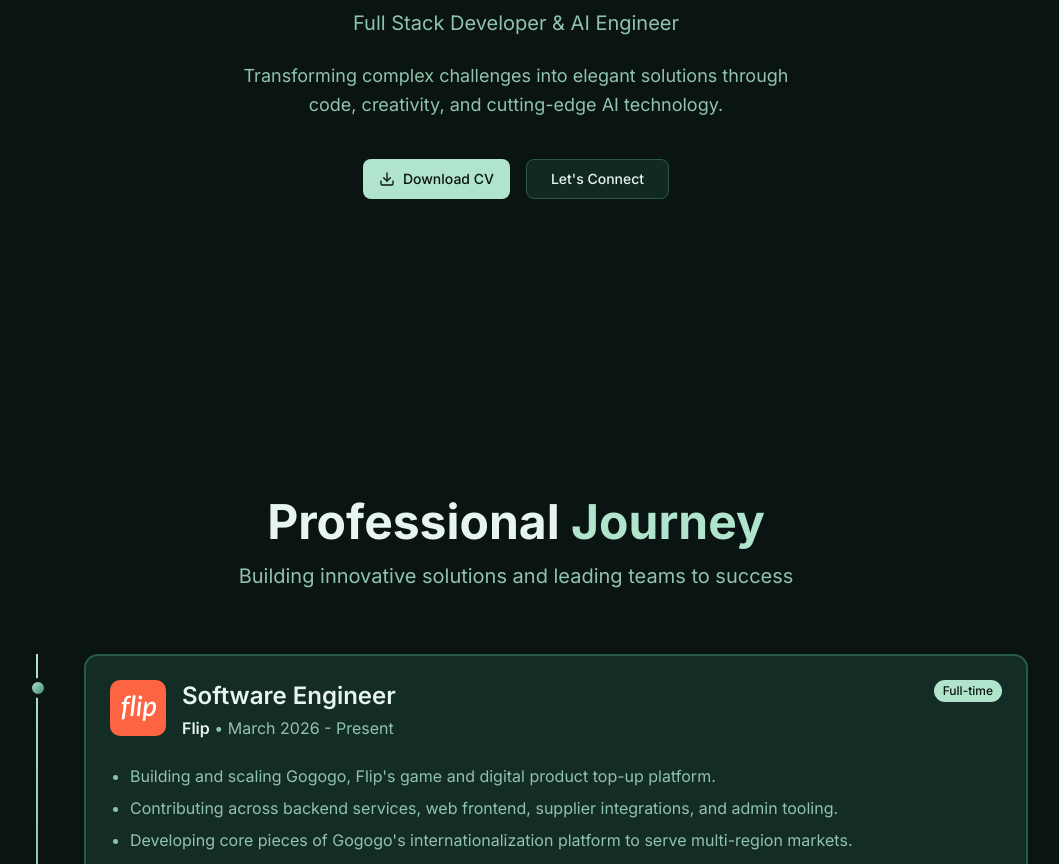
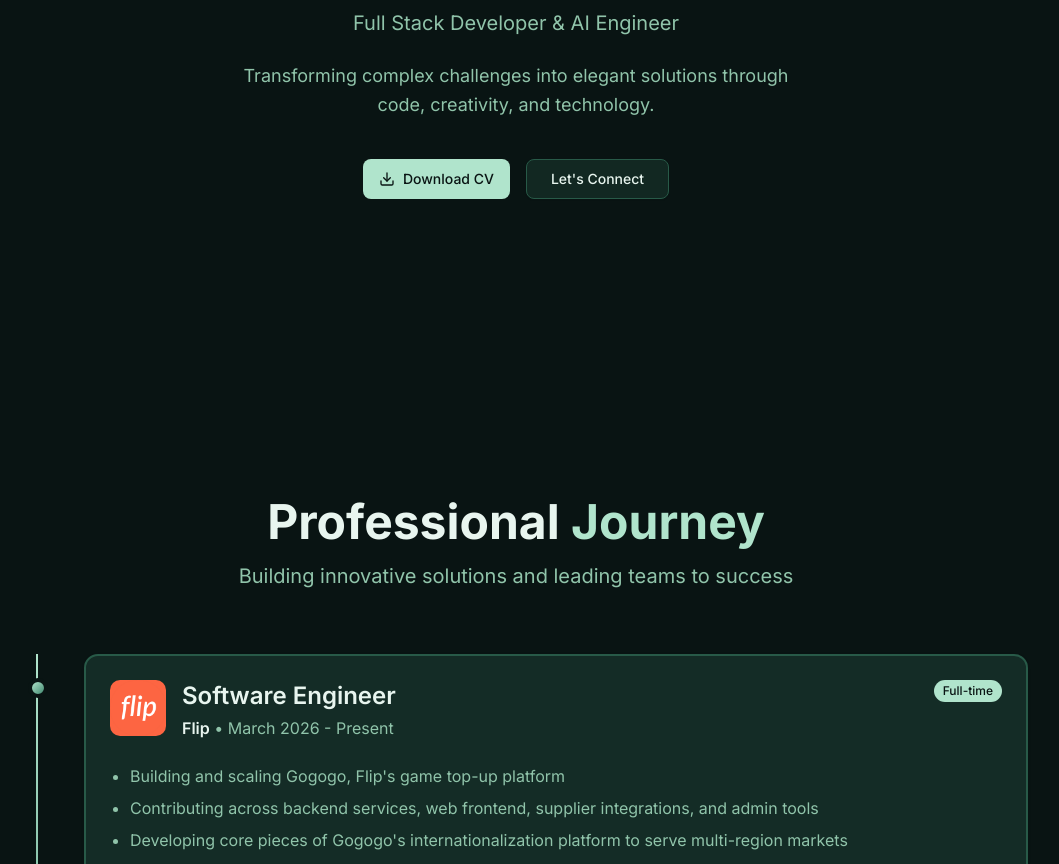
Before and after one commit to zalfyputra/zalfy-portfolio, a Next.js app: page / in a window 1280 px wide. Shown: the part 430-1294 px from the top of the page, without its empty margins (124-1183 px from the left). Built offline with nearby package versions, Linux system fonts and the light colour scheme.

Commit message:
docs: update several texts

```diff
--- a/app/page.tsx
+++ b/app/page.tsx
@@ -1,6 +1,7 @@
 "use client"
 
 import Image from "next/image"
+import { BackToTop } from "@/components/back-to-top"
 import { Navbar } from "@/components/navbar"
 import { Reveal } from "@/components/reveal"
 import { Button } from "@/components/ui/button"
@@ -17,9 +18,9 @@ export default function Home() {
       companyLogo: "/flip.png",
       type: "Full-time",
       achievements: [
-        "Building and scaling Gogogo, Flip's game and digital product top-up platform.",
-        "Contributing across backend services, web frontend, supplier integrations, and admin tooling.",
-        "Developing core pieces of Gogogo's internationalization platform to serve multi-region markets.",
+        "Building and scaling Gogogo, Flip's game top-up platform",
+        "Contributing across backend services, web frontend, supplier integrations, and admin tools",
+        "Developing core pieces of Gogogo's internationalization platform to serve multi-region markets",
         "More coming soon...",
       ],
     },
@@ -32,7 +33,7 @@ export default function Home() {
       achievements: [
         "Contributed to an AI oncall assistant built by the GrabFood Transaction Platform team",
         "Authored playbooks across multiple issue categories to help with oncall investigations",
-        "Helped reduce manual oncall effort by standardizing how common issues are handled.",
+        "Helped reduce manual oncall effort by standardizing how common issues are handled",
       ],
     },
     {
@@ -127,6 +128,7 @@ export default function Home() {
   return (
     <main className="min-h-screen overflow-x-hidden">
       <Navbar />
+      <BackToTop />
 
       {/* Hero Section */}
       <section id="home" className="min-h-screen flex items-center justify-center bg-background">
@@ -164,7 +166,7 @@ export default function Home() {
               className="hero-reveal mt-6 text-base sm:text-lg text-muted-foreground max-w-xl mx-auto leading-relaxed"
               style={{ "--d": "450ms" } as React.CSSProperties}
             >
-              Transforming complex challenges into elegant solutions through code, creativity, and cutting-edge AI technology.
+              Transforming complex challenges into elegant solutions through code, creativity, and technology.
             </p>
 
             <div
@@ -261,7 +263,7 @@ export default function Home() {
               Featured <span className="text-tone-light">Projects</span>
             </h2>
             <p className="text-xl text-muted-foreground max-w-2xl mx-auto">
-              Few of my best works and highlighted achievements
+              Several of my best works and contributions
             </p>
           </Reveal>
 
```
